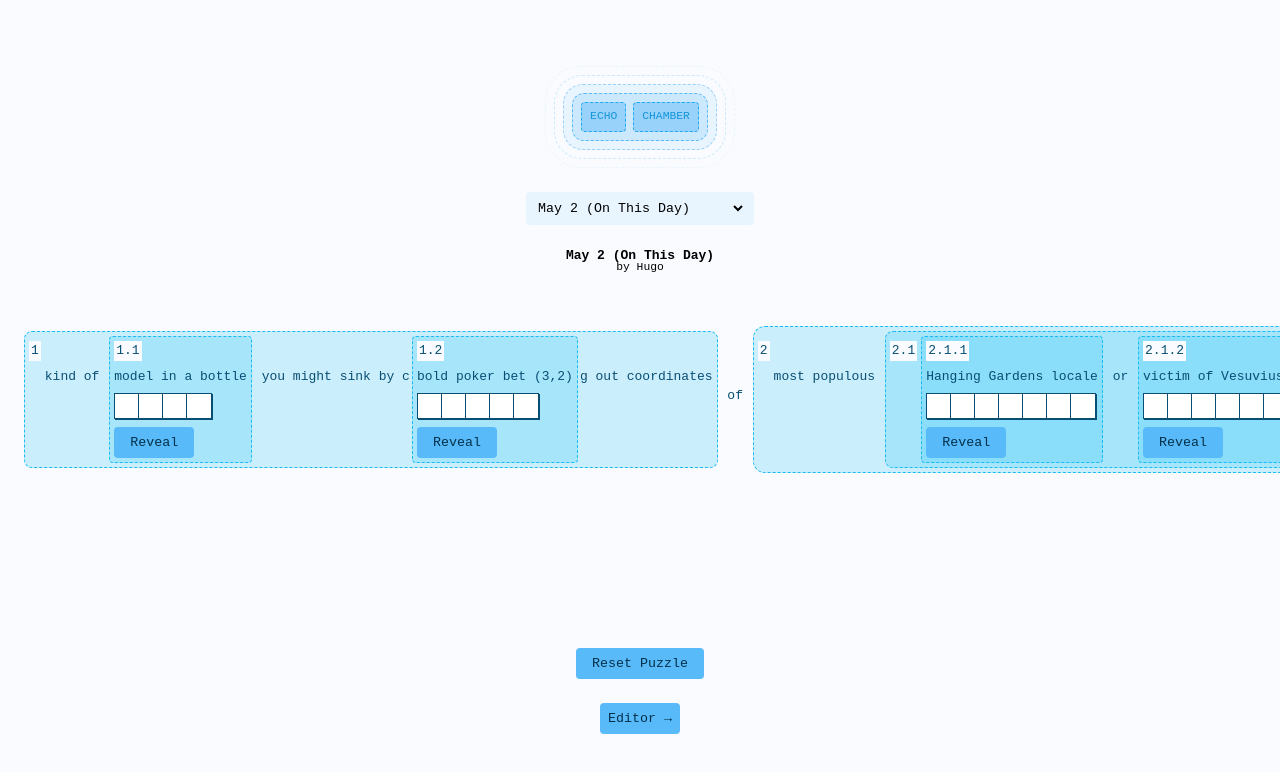
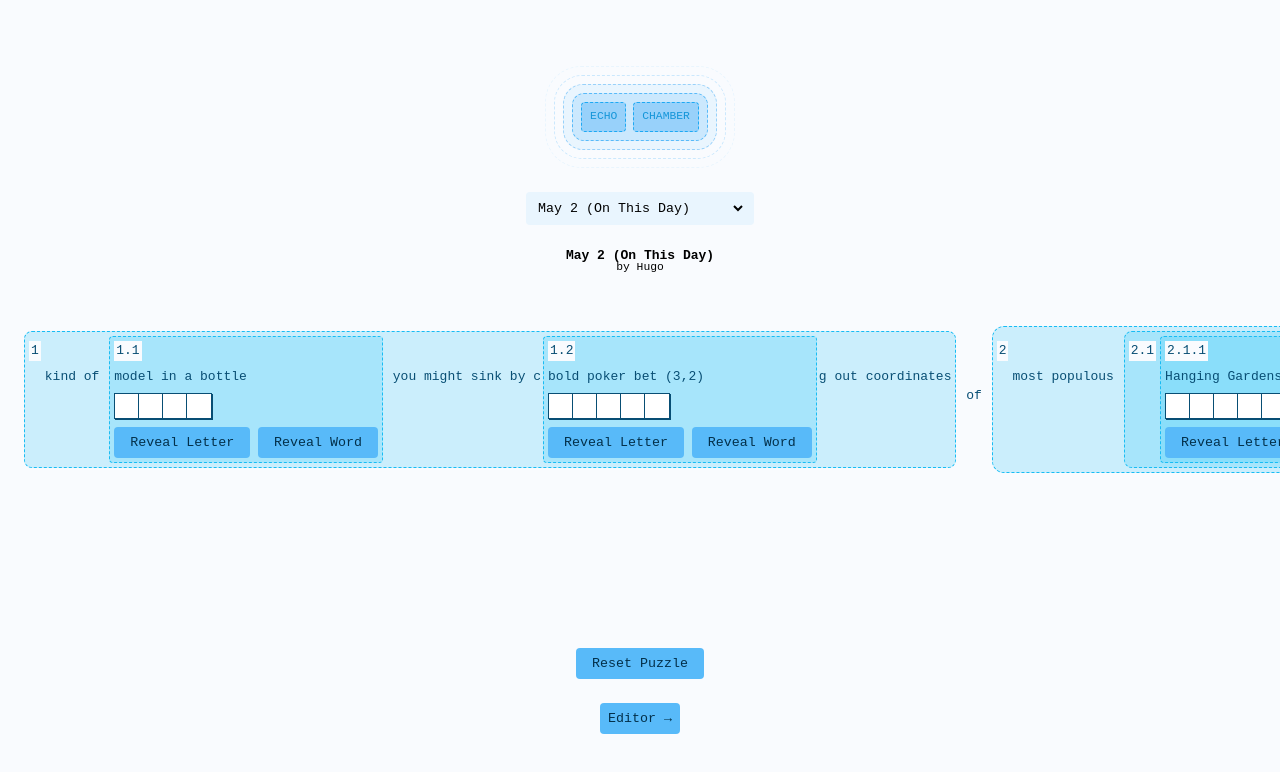
Before and after one commit to hugolynch/echo, a Svelte app: page / in a window 1280 px wide. Shown: the top 772 px of the page. Built offline with nearby package versions, Linux system fonts and the light colour scheme.

Commit message:
Add 'reveal letter' button

```diff
--- a/src/components/BoardClue.svelte
+++ b/src/components/BoardClue.svelte
@@ -51,7 +51,6 @@
         {#if height === 0}
             <div class="wrapper">{@render children(node.clues ?? [])}</div>
             <Input solution={node.solution} bind:solved={node.solved} />
-            <button onclick={() => node.solved = true}>Reveal</button>
         {:else}
             {@render children(node.clues ?? [])}
         {/if}
--- a/src/components/Input.svelte
+++ b/src/components/Input.svelte
@@ -3,11 +3,26 @@
         solution = '' as string,
         solved = $bindable() as boolean
     } = $props()
+    let focused: number|null = null;
+    let inputs: HTMLInputElement[] = $state([]);
     let letters = $state([...solution].filter(c => c !== ' ').map(_ => ''))
 
     /**
-     * Handle keydown events on inputs. Specifically, auto-tab when input a character and move left
-     * when pressing backspace.
+     * Compare a given guess and solution and return whether they match.
+     * Make sure to normalize the strings before comparing them.
+     */
+    function check(guess: string, solution: string): boolean {
+        // compare normalized guess + solution
+        const normGuess = guess.normalize('NFKD').replace(/[\p{Diacritic}\s]/gu, '').toLowerCase()
+        const normSoln = solution.normalize('NFKD').replace(/[\p{Diacritic}\s]/gu, '').toLowerCase()
+        return normGuess === normSoln
+    }
+
+    /**
+     * Handle keydown events on inputs. Specifically:
+     *  1. auto-tab when inputing a character;
+     *  2. move left when pressing backspace;
+     *  3. focus the previous/next input when pressing arrow keys.
      */
      function handleKeyDown(e: KeyboardEvent, i: number): void {
         // if there's a meta key (ctrl/cmd) active, don't override the default behaviour
@@ -34,11 +49,18 @@
             next?.focus()
         }
 
-        // compare normalized guess + solution
-        const guess = letters.join('').normalize('NFKD').replace(/[\p{Diacritic}\s]/gu, '').toLowerCase()
-        const normalized = solution.normalize('NFKD').replace(/[\p{Diacritic}\s]/gu, '').toLowerCase()
-        if (guess === normalized) {
-            solved = true
+        // check the solution so far
+        solved = check(letters.join(''), solution)
+    }
+
+    /**
+     * Fill the last focused input with the correct letter.
+     */
+    function reveal(): void {
+        if (focused !== null) {
+            letters[focused] = solution[focused]
+            solved = check(letters.join(''), solution)
+            inputs[focused + 1]?.focus()
         }
     }
 </script>
@@ -47,11 +69,16 @@
     {#each solution as char, i}
         {#if char !== ' '}
             <input maxlength="1" enterkeyhint="done"
-                onkeydown={e => handleKeyDown(e, i)} bind:value={letters[i]}
+                onkeydown={e => handleKeyDown(e, i)} onblur={() => focused = i}
+                bind:value={letters[i]} bind:this={inputs[i]}
                 class={{'space': solution[i + 1] === ' '}}
             />
         {/if}
     {/each}
+</div>
+<div class="buttonWrapper">
+    <button onclick={reveal}>Reveal Letter</button>
+    <button onclick={() => solved = true}>Reveal Word</button>
 </div>
 
 <style>
@@ -93,4 +120,8 @@
             }
         }
     }
+
+    .buttonWrapper {
+        white-space: nowrap;
+    }
 </style>
```
